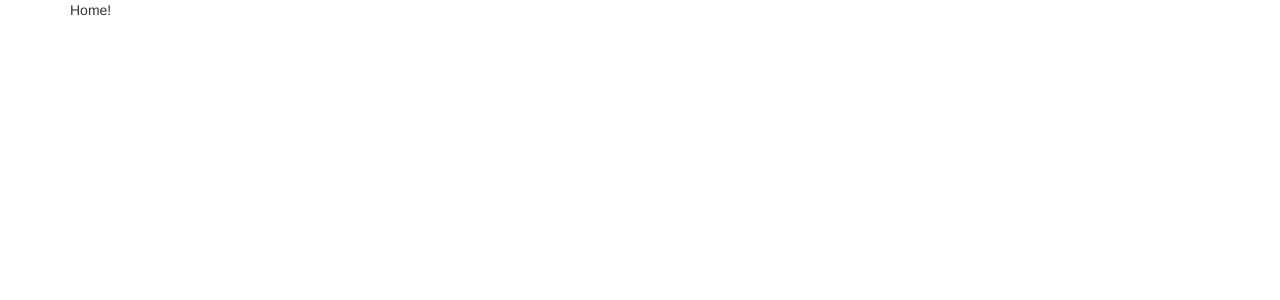
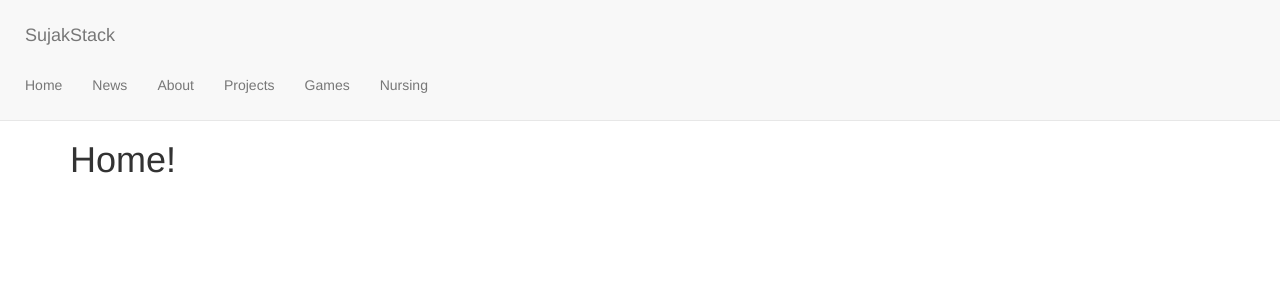
Before and after one commit to skuretski/Sujak, a React app: page /home in a window 1280 px wide. Shown: the top 300 px of the page. Built offline with nearby package versions, Linux system fonts and the light colour scheme.

Commit message:
Added rough navigation

```diff
--- a/src/components/App.js
+++ b/src/components/App.js
@@ -8,6 +8,7 @@ import News from '../containers/pages/News';
 import Nursing from '../containers/pages/Nursing';
 import Projects from '../containers/pages/Projects';
 import My404 from '../containers/pages/My404';
+import NavBar from '../components/Navigation/NavBar';
 
 class App extends Component{
     constructor(props){
@@ -26,6 +27,7 @@ class App extends Component{
                     <Route exact path="/" component={Home}/>
                     <Route path="*" component={My404}/>
                 </Switch>
+                <NavBar/>
             </div>
         );
     }
--- /dev/null
+++ b/src/components/Navigation/NavBar.js
@@ -0,0 +1,40 @@
+import React, { Component } from 'react';
+import { NavLink } from 'react-router-dom';
+import NavTab from './NavTab';
+
+class NavBar extends Component{
+    constructor(props){
+        super(props);
+    }
+    render(){
+        return(
+            <div className="container-fluid">
+                <nav className="navbar navbar-default navbar-fixed-top">
+                    <div className="container-fluid">
+                        <div className="navbar-header">
+                            <button type="button" className="navbar-toggle collapsed" data-toggle="collapse" data-target="#main-nav" aria-expanded="false">
+                                <span className="sr-only">Toggle Navigation</span>
+                                <span className="icon-bar"></span>
+                                <span className="icon-bar"></span>
+                                <span className="icon-bar"></span>
+                            </button>
+                            <NavLink className="navbar-brand" to="/">SujakStack</NavLink>
+                        </div> {/* <!-- navbar-header --> */}
+                    </div> {/* <!-- container-fluid --> */}
+                    <div className="collapse navbar-collapse" id="main-nav">
+                        <ul className="nav navbar-nav">
+                            <li><NavLink to="/" activeClassName="selected">Home</NavLink></li>
+                            <li><NavLink to="/news" activeClassName="selected">News</NavLink></li>
+                            <li><NavLink to="/about" activeClassName="selected">About</NavLink></li>
+                            <li><NavLink to="/projects" activeClassName="selected">Projects</NavLink></li>
+                            <li><NavLink to="/games" activeClassName="selected">Games</NavLink></li>
+                            <li><NavLink to="/nursing" activeClassName="selected">Nursing</NavLink></li>
+                        </ul>
+                    </div>
+                </nav> {/* <!-- navbar --> */}
+            </div>
+        );
+    }
+}
+
+export default NavBar;
--- /dev/null
+++ b/src/components/Navigation/NavTab.js
@@ -0,0 +1,22 @@
+import React, { Component } from 'react';
+import { NavLink } from 'react-router-dom';
+
+class NavTab extends Component{
+    constructor(props){
+        super(props);
+    }
+    render(){
+        const { active, linkName } = this.props;
+        if(selected){
+            return(
+                <li><NavLink activeClassName="selected" to={linkName}>{linkName}</NavLink></li>
+            );
+        } else{
+            return(
+                <li><NavLink to={linkName}>{linkName}</NavLink></li>
+            );
+        }
+    }
+}
+
+export default NavTab;
--- a/src/containers/pages/Home.js
+++ b/src/containers/pages/Home.js
@@ -1,4 +1,5 @@
 import React, { Component } from 'react';
+import NavBar from '../../components/Navigation/NavBar';
 
 class Home extends Component{
     constructor(props){
@@ -7,7 +8,7 @@ class Home extends Component{
     render(){
         return(
             <div className="container">
-                Home!
+                <h1>Home!</h1>
             </div>
         )
     }
--- a/style/style.css
+++ b/style/style.css
@@ -0,0 +1,7 @@
+body{
+    padding-top: 120px;
+    padding-bottom: 100px;
+}
+nav{
+    padding: 10px;
+}
```
Also changed, not shown: src/components/NavBar.js (deleted, +0 -20 lines), 1 other file (tests, documents, lock files or other folders).
